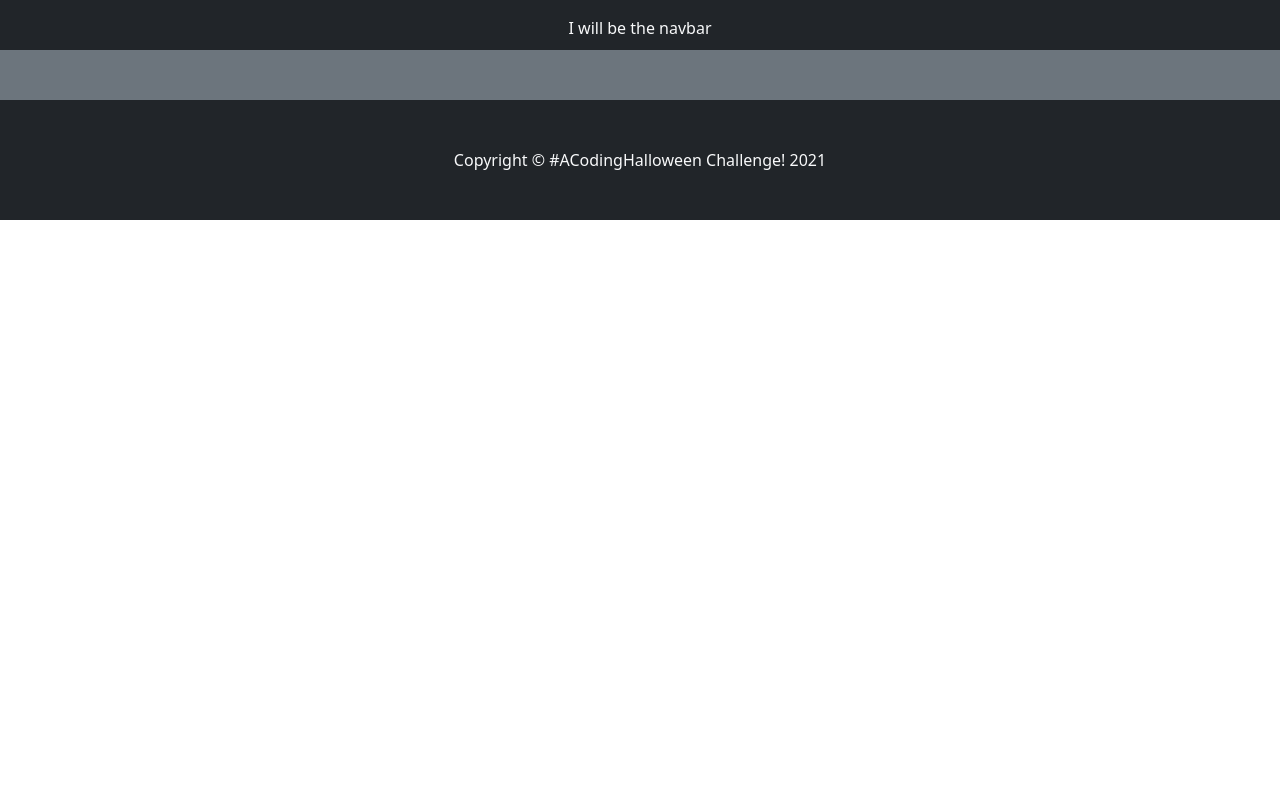
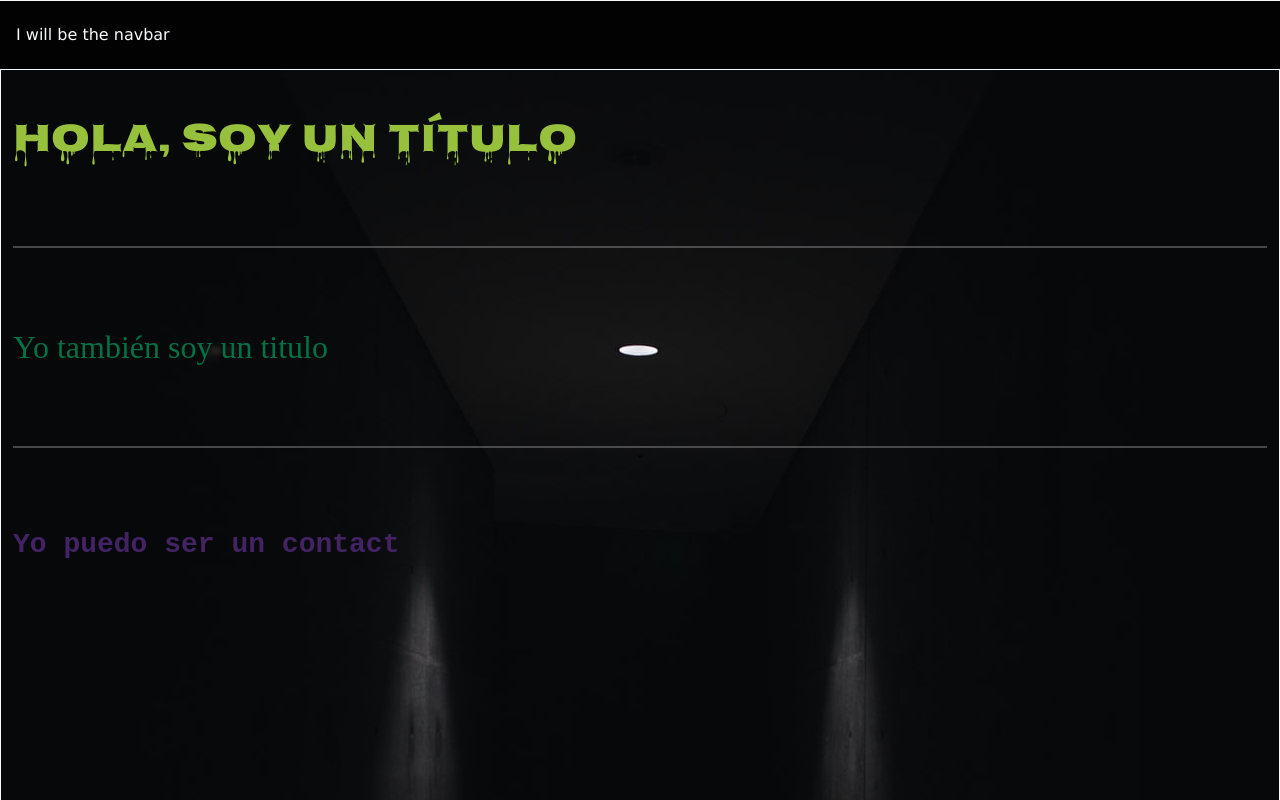
Before and after one commit to pablodevs/Halloween, a React app: page / in a window 1280 px wide. Shown: the top 800 px of the page. Built offline with nearby package versions, Linux system fonts and the light colour scheme; a web font is replaced by a local one.

Commit message:
layout Finished

```diff
--- a/src/js/component/home.jsx
+++ b/src/js/component/home.jsx
@@ -1,24 +1,37 @@
 import React from "react";
-
-//include images into your bundle
-import rigoImage from "../../img/rigo-baby.jpg";
 
 //create your first component
 const Home = () => {
 	return (
 		<>
 			<header
-				className="bg-dark sticky-top text-light p-3 text-center"
-				style={{ height: "50px" }}>
+				className="sticky-top text-light border border-light border-start-0 border-end-0 p-3 d-flex justify-content-start align-items-center"
+				style={{ height: "70px" }}>
 				I will be the navbar
 			</header>
-			<main
-				className="container-xxl bg-secondary"
-				style={{ height: "50px" }}>
-				{/* content */}
+			<main className="container-xxl pt-5 border border-light border-top-0 border-bottom-0">
+				<div>
+					<h1>Hola, soy un Título</h1>
+				</div>
+				<hr />{" "}
+				{/* IMPORTANTE: incluir siempre la etiqueta <hr> para separar contenido */}
+				<div>
+					<h2>Yo también soy un titulo</h2>
+				</div>
+				<hr />
+				<div>
+					<h3>Yo puedo ser un contact</h3>
+				</div>
 			</main>
-			<footer className="bg-dark sticky-bottom text-light p-5 text-center">
-				Copyright &copy; #ACodingHalloween Challenge! 2021
+			<footer className="sticky-bottom text-light p-5 text-center border border-light border-start-0 border-end-0">
+				Copyright &copy;{" "}
+				<a
+					target="_blank"
+					rel="noreferrer"
+					href="https://www.eventbrite.com/e/a-coding-halloween-challenge-tickets-191279822097">
+					#ACodingHalloween
+				</a>{" "}
+				Challenge! 2021
 			</footer>
 		</>
 	);
--- a/src/styles/index.scss
+++ b/src/styles/index.scss
@@ -1,7 +1,64 @@
 @import "~bootstrap/scss/bootstrap.scss";
+@import url('https://fonts.googleapis.com/css2?family=Eater&family=Nosifer&display=swap'); // fonts
 
+// Halloween color palette
+
+$clr-lightgreen: #97c03d;
+$clr-darkgreen: #037144;
+$clr-darkpurple: #432364;
+$clr-lightpurple:#c97eff;
+$clr-gray: #5f5b56;
+$clr-orange: #ffb400;
+
+// Necessary styles
 *, ::after, ::before {
     box-sizing: border-box;
     margin: 0;
     padding: 0;
 }
+
+body {
+    background-color: rgb(7,8,10);
+    font-family: 'Lucida Sans', 'Lucida Sans Regular', 'Lucida Grande', 'Lucida Sans Unicode', Geneva, Verdana, sans-serif;
+}
+
+a {
+    text-decoration: none;
+    color: $clr-lightpurple;
+
+    &:hover {
+        color: #b44aff;
+    }
+}
+header {
+    // Navbar
+    background-color: rgba(0, 0, 0, 0.65);
+}
+
+main {
+    height: 1500px;
+
+    // page background styles
+    background-image: url("../img/background.jpg");
+    background-repeat: no-repeat;
+    background-position: top;
+    background-size: contain;
+}
+main h1 {
+    font-family: 'Nosifer', cursive;
+    color: $clr-lightgreen;
+}
+main h2 {
+    font-family: 'Eater', cursive;
+    color: $clr-darkgreen;
+}
+main h3 {
+    font-family: 'Courier New', Courier, monospace;
+    color: $clr-darkpurple;
+    font-weight: bold;
+}
+main hr, main hr:not([size]) {
+    margin-block: 5rem;
+    height: 2px;
+    color: white;
+}
--- a/template.html
+++ b/template.html
@@ -3,7 +3,7 @@
     <head>
         <meta name="viewport" content="width=device-width, initial-scale=1.0">
         <meta charset="UTF-8">
-        <title>Hello Rigo with Vanilla.js</title>
+        <title>Halloween Landing Page</title>
         <link rel="stylesheet" href="https://use.fontawesome.com/releases/v5.2.0/css/all.css" integrity="sha384-hWVjflwFxL6sNzntih27bfxkr27PmbbK/iSvJ+a4+0owXq79v+lsFkW54bOGbiDQ" crossorigin="anonymous">
     </head>
     <body>
--- a/webpack.config.js
+++ b/webpack.config.js
@@ -67,7 +67,7 @@ module.exports = {
       Dropdown: "exports-loader?Dropdown!bootstrap/js/dist/dropdown"
     }),
     new HtmlWebpackPlugin({
-        favicon: '4geeks.ico',
+        favicon: 'pumpkin.png',
         template: 'template.html'
     }),
     new PrettierPlugin({
```
Also changed, not shown: 4geeks.ico (deleted), pumpkin.png (added), src/img/background.jpg (added), src/img/rigo-baby.jpg (deleted), 1 other file.
